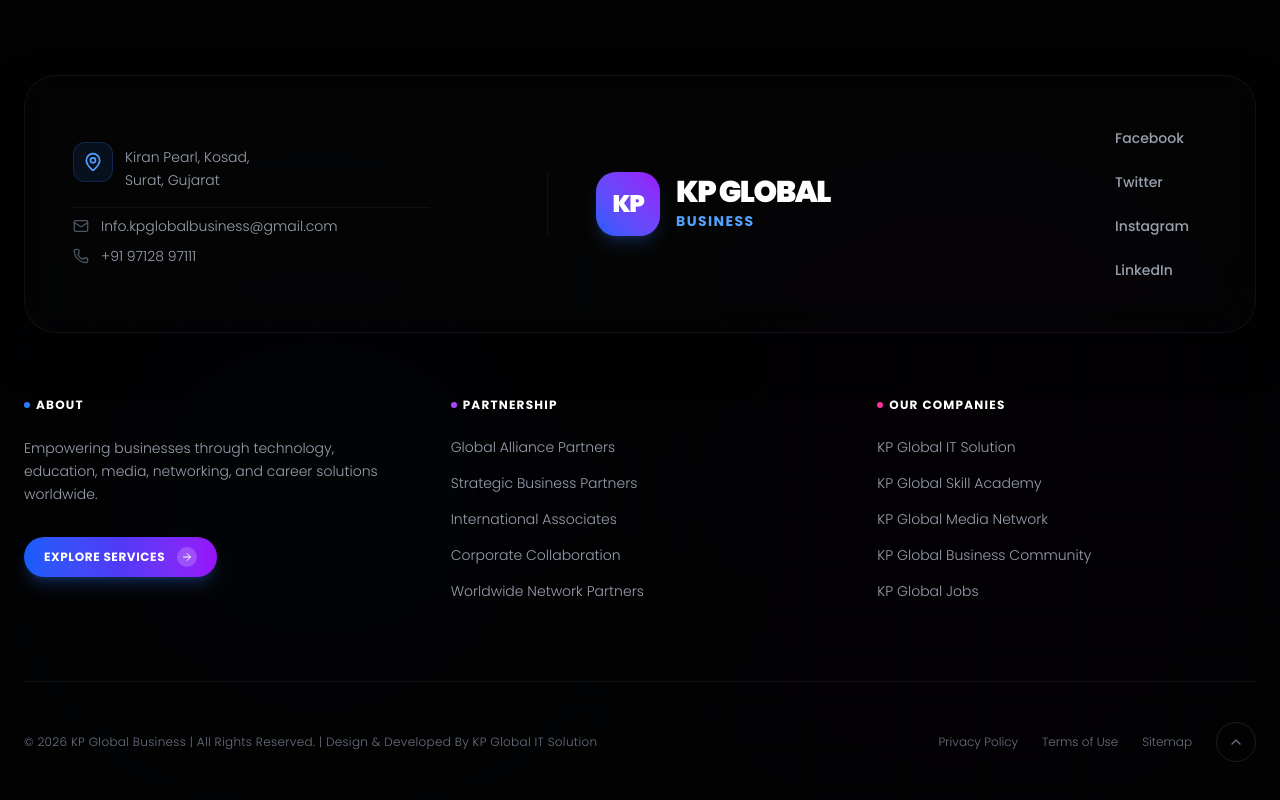
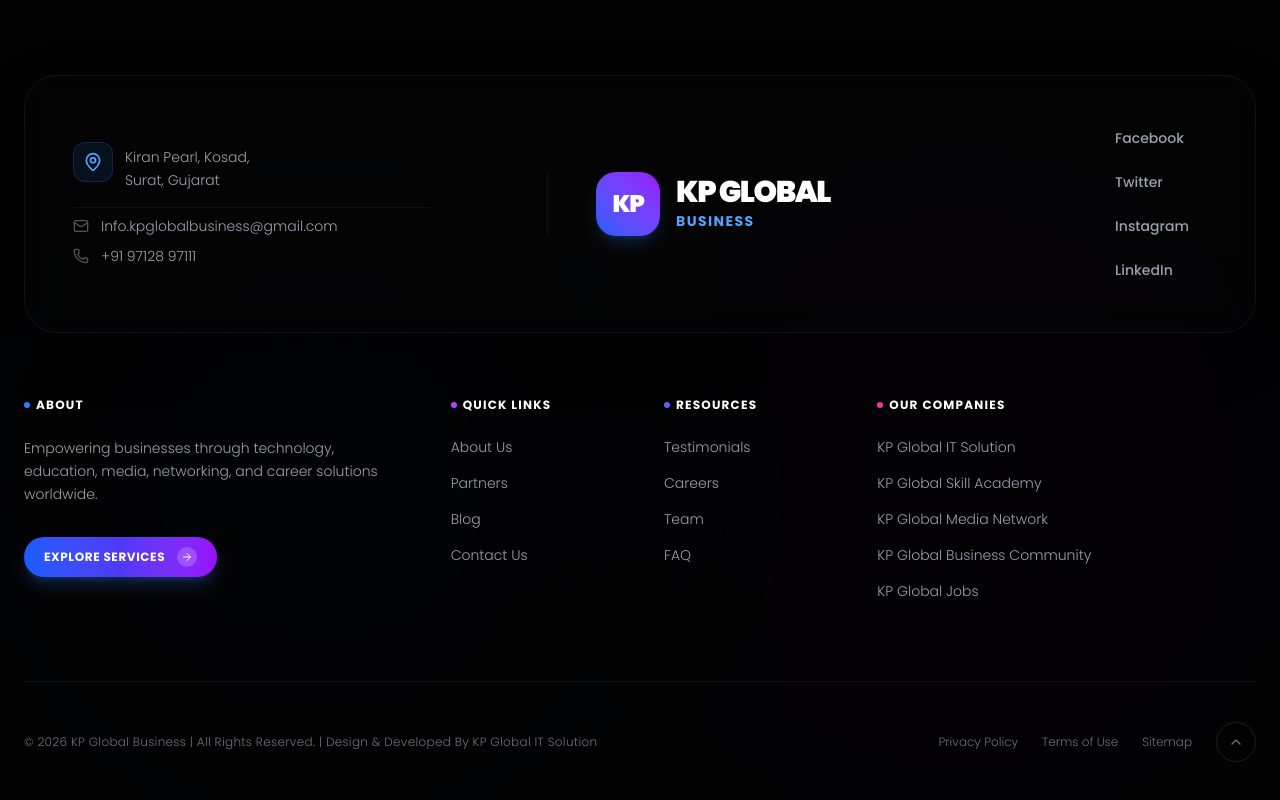
Before and after one commit to dhara2010/KPGroup, a Next.js app: page / in a window 1280 px wide. Shown: the part 822-1622 px from the top of the page. Built offline with nearby package versions, Linux system fonts and the light colour scheme.

Commit message:
update footer links to match navbar links

```diff
--- a/src/components/Footer.jsx
+++ b/src/components/Footer.jsx
@@ -2,6 +2,7 @@
 
 import React from 'react';
 import { ArrowUpRight, MapPin, Mail, Phone, ArrowRight } from 'lucide-react';
+import Link from 'next/link';
 
 export default function Footer() {
   const scrollToTop = () => {
@@ -115,24 +116,45 @@
             </a>
           </div>
 
-          {/* Partnership Column */}
-          <div className="md:col-span-4 col-span-1">
+          {/* Quick Links Column */}
+          <div className="md:col-span-2 col-span-1">
             <h4 className="text-white font-bold text-xs uppercase tracking-widest mb-6 relative pl-3">
               <span className="absolute left-0 top-1/2 -translate-y-1/2 w-1.5 h-1.5 rounded-full bg-purple-500"></span>
-              Partnership
+              Quick Links
             </h4>
             <ul className="space-y-4 text-sm">
               {[
-                "Global Alliance Partners",
-                "Strategic Business Partners",
-                "International Associates",
-                "Corporate Collaboration",
-                "Worldwide Network Partners"
+                { name: "About Us", href: "/about" },
+                { name: "Partners", href: "/partners" },
+                { name: "Blog", href: "/blog" },
+                { name: "Contact Us", href: "/contact" }
               ].map((link, idx) => (
                 <li key={idx}>
-                  <a href="#" className="text-gray-400 hover:text-white transition-all duration-300 flex items-center gap-1 group font-light">
-                    {link} <ArrowUpRight className="w-3.5 h-3.5 opacity-0 group-hover:opacity-100 group-hover:translate-x-0.5 group-hover:-translate-y-0.5 transition-all duration-300" />
-                  </a>
+                  <Link href={link.href} className="text-gray-400 hover:text-white transition-all duration-300 flex items-center gap-1 group font-light">
+                    {link.name} <ArrowUpRight className="w-3.5 h-3.5 opacity-0 group-hover:opacity-100 group-hover:translate-x-0.5 group-hover:-translate-y-0.5 transition-all duration-300" />
+                  </Link>
+                </li>
+              ))}
+            </ul>
+          </div>
+
+          {/* Resources Column */}
+          <div className="md:col-span-2 col-span-1">
+            <h4 className="text-white font-bold text-xs uppercase tracking-widest mb-6 relative pl-3">
+              <span className="absolute left-0 top-1/2 -translate-y-1/2 w-1.5 h-1.5 rounded-full bg-indigo-500"></span>
+              Resources
+            </h4>
+            <ul className="space-y-4 text-sm">
+              {[
+                { name: "Testimonials", href: "/testimonials" },
+                { name: "Careers", href: "/careers" },
+                { name: "Team", href: "/team" },
+                { name: "FAQ", href: "/faq" }
+              ].map((link, idx) => (
+                <li key={idx}>
+                  <Link href={link.href} className="text-gray-400 hover:text-white transition-all duration-300 flex items-center gap-1 group font-light">
+                    {link.name} <ArrowUpRight className="w-3.5 h-3.5 opacity-0 group-hover:opacity-100 group-hover:translate-x-0.5 group-hover:-translate-y-0.5 transition-all duration-300" />
+                  </Link>
                 </li>
               ))}
             </ul>
@@ -146,15 +168,20 @@
             </h4>
             <ul className="space-y-4 text-sm">
               {[
-                "KP Global IT Solution",
-                "KP Global Skill Academy",
-                "KP Global Media Network",
-                "KP Global Business Community",
-                "KP Global Jobs"
+                { name: "KP Global IT Solution", href: "https://kpgbit.kpglobalbusiness.com/" },
+                { name: "KP Global Skill Academy", href: "https://academy.kpglobalbusiness.com/" },
+                { name: "KP Global Media Network", href: "https://entrepreneurjouryny.com/" },
+                { name: "KP Global Business Community", href: "https://kpgbc.kpglobalbusiness.com/" },
+                { name: "KP Global Jobs", href: "https://jobs.kpglobalbusiness.com/" }
               ].map((link, idx) => (
                 <li key={idx}>
-                  <a href="#" className="text-gray-400 hover:text-white transition-all duration-300 flex items-center gap-1 group font-light">
-                    {link} <ArrowUpRight className="w-3.5 h-3.5 opacity-0 group-hover:opacity-100 group-hover:translate-x-0.5 group-hover:-translate-y-0.5 transition-all duration-300" />
+                  <a
+                    href={link.href}
+                    target="_blank"
+                    rel="noopener noreferrer"
+                    className="text-gray-400 hover:text-white transition-all duration-300 flex items-center gap-1 group font-light"
+                  >
+                    {link.name} <ArrowUpRight className="w-3.5 h-3.5 opacity-0 group-hover:opacity-100 group-hover:translate-x-0.5 group-hover:-translate-y-0.5 transition-all duration-300" />
                   </a>
                 </li>
               ))}
```
